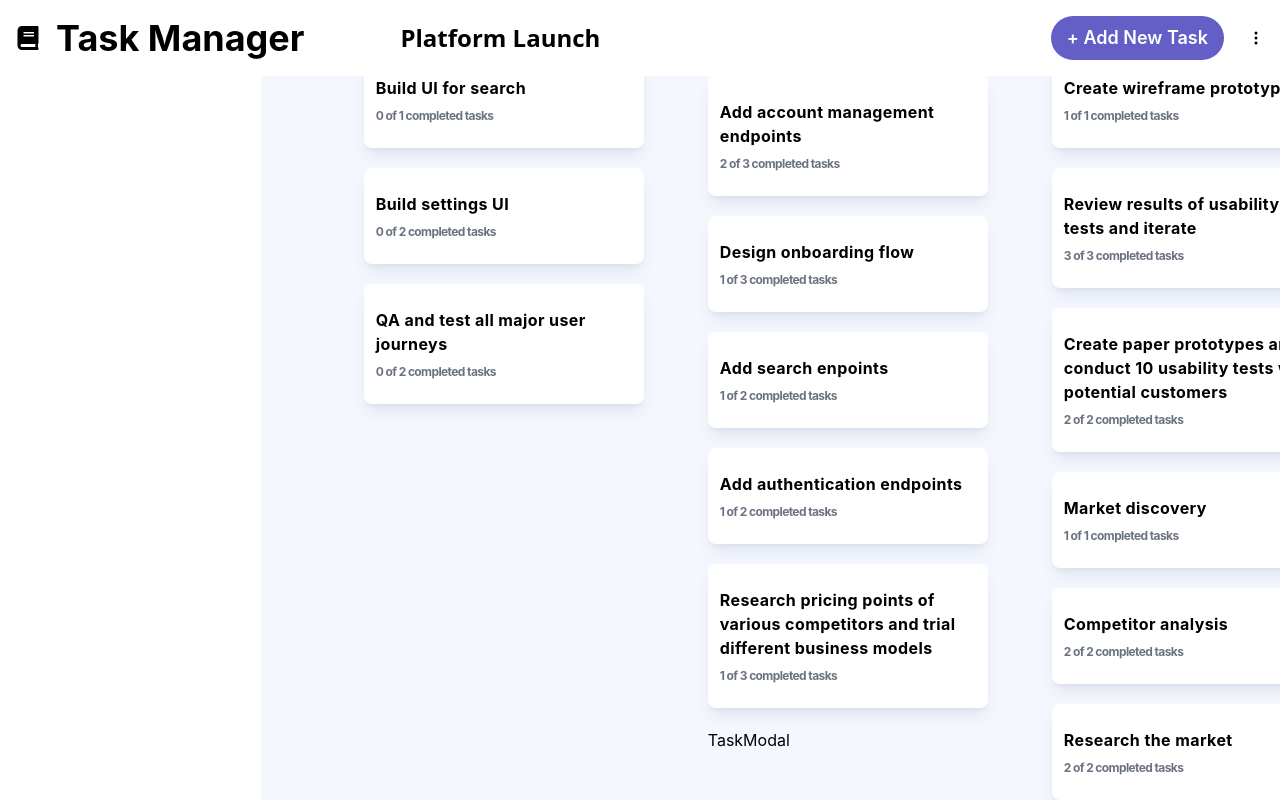
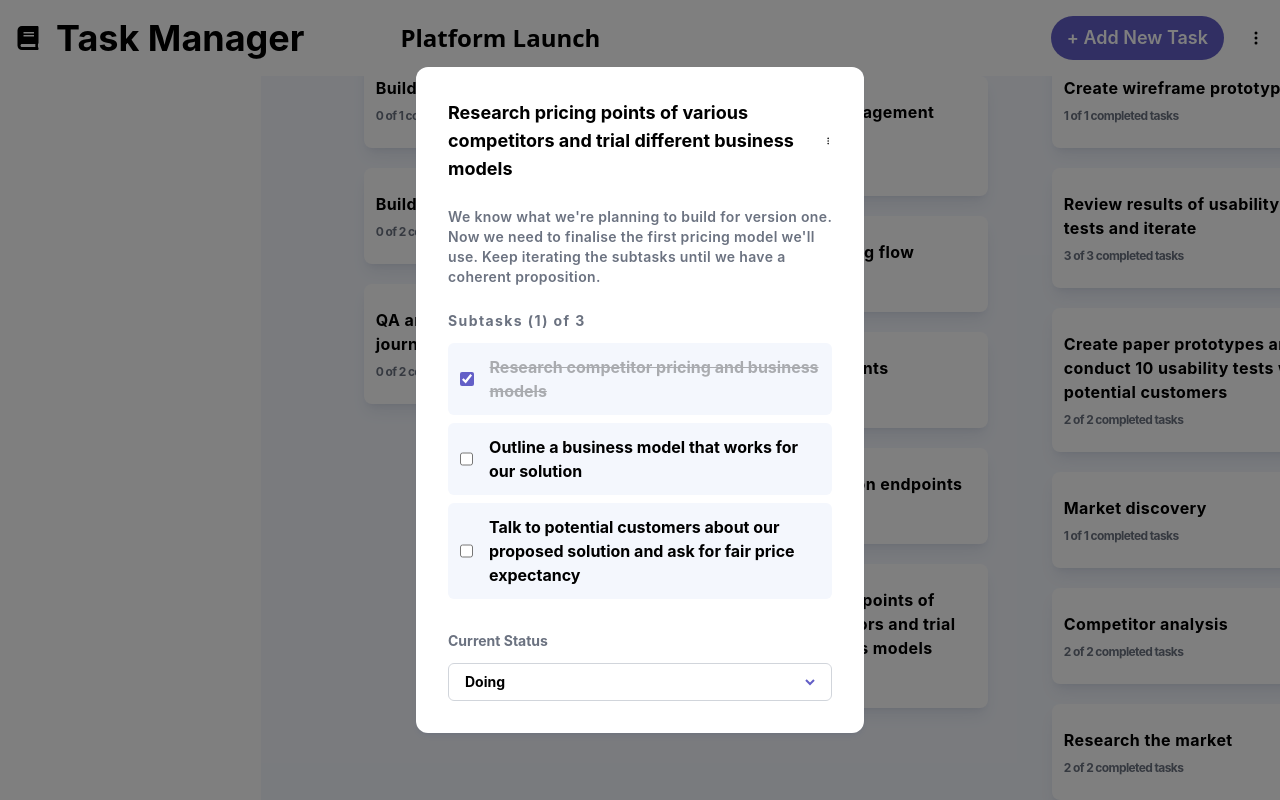
Before and after one commit to rjrocks1908/TaskManager_MERN, a React (Vite) app: page / in a window 1280 px wide. Both pictures are taken after a click on the element 847 px from the left and 636 px from the top of the page. Built offline with nearby package versions, Linux system fonts and the light colour scheme.

Commit message:
add task modal and edit task in home screen

```diff
--- /dev/null
+++ b/src/components/Subtask.jsx
@@ -0,0 +1,33 @@
+import React from "react";
+import { useDispatch, useSelector } from "react-redux";
+import { setSubtaskCompleted } from "../store/boardSlice";
+
+function Subtask({ index, taskIndex, colIndex }) {
+  const dispatch = useDispatch();
+  const boards = useSelector((state) => state.boards);
+  const board = boards.find((board) => board.isActive);
+  const columns = board.columns;
+  const col = columns.find((col, index) => index === colIndex);
+  const task = col.tasks.find((task, index) => index === taskIndex);
+  const subtasks = task.subtasks;
+  const subtask = subtasks.find((subtask, i) => i === index);
+  const checked = subtask.isCompleted;
+
+  const onChange = () => {
+    dispatch(setSubtaskCompleted({ index, taskIndex, colIndex }));
+  };
+
+  return (
+    <div className="w-full flex hover:bg-[#635fc740] dark:hover:bg-[#635fc740] rounded-md relative items-center justify-start dark:bg-[#20212c] p-3 gap-4 bg-[#f4f7fd]">
+      <input
+        type="checkbox"
+        className="w-4 h-4 accent-[#635fc7] cursor-pointer"
+        checked={checked}
+        onChange={onChange}
+      />
+      <p className={checked && "line-through opacity-30"}>{subtask.title}</p>
+    </div>
+  );
+}
+
+export default Subtask;
--- a/src/components/Task.jsx
+++ b/src/components/Task.jsx
@@ -25,7 +25,7 @@
         onClick={() => {
           setIsTaskModelOpen(true);
         }}
-        className="w-[280px] first:my-5 rounded-lg bg-white dark:bg[#2b2c37] shadow-[#364e7e1a] py-6 px-3 shadow-lg hover:text-[#635fc7] dark:text-white dark:hover:text-[#635fc7] cursor-pointer"
+        className="w-[280px] first:my-5 rounded-lg bg-white dark:bg-[#2b2c37] shadow-[#364e7e1a] py-6 px-3 shadow-lg hover:text-[#635fc7] dark:text-white dark:hover:text-[#635fc7] cursor-pointer"
       >
         <p className="font-bold tracking-wide">{task.title}</p>
 
@@ -34,7 +34,13 @@
         </p>
       </div>
 
-      {isTaskModelOpen && <TaskModal />}
+      {isTaskModelOpen && (
+        <TaskModal
+          colIndex={colIndex}
+          taskIndex={taskIndex}
+          setIsTaskModelOpen={setIsTaskModelOpen}
+        />
+      )}
     </div>
   );
 }
--- a/src/modals/AddEditTaskModal.jsx
+++ b/src/modals/AddEditTaskModal.jsx
@@ -9,6 +9,7 @@
   device,
   setOpenAddEditTask,
   prevColIndex = 0,
+  setIsTaskModalOpen,
   taskIndex,
 }) {
   const [title, setTitle] = useState("");
@@ -25,8 +26,26 @@
   );
   const columns = board.columns;
   const col = columns.find((col, index) => index === prevColIndex);
+  const task = col?.tasks.find((task, index) => index === taskIndex);
+
   const [status, setStatus] = useState(columns[prevColIndex].name);
   const [newColIndex, setNewColIndex] = useState(prevColIndex);
+  const [isFirstLoad, setIsFirstLoad] = useState(true);
+
+  if (type === "edit" && isFirstLoad) {
+    setSubtasks(
+      task.subtasks.map((subtask) => {
+        return {
+          ...subtask,
+          id: uuidv4(),
+        };
+      })
+    );
+
+    setTitle(task.title);
+    setDescription(task.description);
+    setIsFirstLoad(false);
+  }
 
   const onSubtaskDelete = (id) => {
     setSubtasks((prevState) =>
--- a/src/modals/TaskModal.jsx
+++ b/src/modals/TaskModal.jsx
@@ -1,9 +1,148 @@
-import React from 'react'
+import React, { useState } from "react";
+import { useDispatch, useSelector } from "react-redux";
+import { IoEllipsisVertical } from "react-icons/io5";
+import ElipsisMenu from "../components/ElipsisMenu";
+import Subtask from "../components/Subtask";
+import { deleteTask, setTaskStatus } from "../store/boardSlice";
+import DeleteModal from "./DeleteModal";
+import AddEditTaskModal from "./AddEditTaskModal";
 
-function TaskModal() {
+function TaskModal({ colIndex, taskIndex, setIsTaskModelOpen }) {
+  const dispatch = useDispatch();
+  const boards = useSelector((state) => state.boards);
+  const board = boards.find((board) => board.isActive);
+  const columns = board.columns;
+  const col = columns.find((col, index) => index === colIndex);
+  const task = col.tasks.find((task, index) => index === taskIndex);
+  const subtasks = task.subtasks;
+
+  let completed = 0;
+  subtasks.forEach((subtask) => {
+    if (subtask.isCompleted) {
+      completed++;
+    }
+  });
+
+  const [status, setStatus] = useState(task.status);
+  const [newColIndex, setNewColIndex] = useState(columns.indexOf(col));
+  const [elipsisMenuOpen, setElipsisMenuOpen] = useState(false);
+  const [isDeleteModalOpen, setIsDeleteModalOpen] = useState(false);
+  const [isAddTaskModalOpen, setIsAddTaskModalOpen] = useState(false);
+
+  const setOpenEditModel = () => {
+    setIsAddTaskModalOpen(true);
+    setElipsisMenuOpen(false);
+  };
+
+  const setOpenDeleteModel = () => {
+    setElipsisMenuOpen(false);
+    setIsDeleteModalOpen(true);
+  };
+
+  const onChange = (e) => {
+    setStatus(e.target.value);
+    setNewColIndex(e.target.selectedIndex);
+  };
+
+  const onClose = (e) => {
+    if (e.target !== e.currentTarget) {
+      return;
+    }
+
+    dispatch(setTaskStatus({ taskIndex, colIndex, newColIndex, status }));
+    setIsTaskModelOpen(false);
+  };
+
+  const onDeleteBtnClick = (e) => {
+    dispatch(deleteTask({ taskIndex, colIndex }));
+    setIsTaskModelOpen(false);
+    setIsDeleteModalOpen(false);
+  };
+
   return (
-    <div>TaskModal</div>
-  )
+    <div
+      onClick={onClose}
+      className="fixed right-0 left-0 top-0 px-2 py-4 overflow-scroll scrollbar-hide z-50 bottom-0 justify-center items-center flex bg-[#00000080]"
+    >
+      {/* Modal Section */}
+      <div className="scrollbar-hide overflow-y-scroll max-h-[95vh] my-auto bg-white dark:bg-[#2b2c37] text-black dark:text-white font-bold shadow-md shadow-[#364e7e1a] max-w-md mx-auto w-full px-8 py-8 rounded-xl">
+        <div className="relative flex justify-between w-full items-center">
+          <h1 className="text-lg">{task.title}</h1>
+          <IoEllipsisVertical
+            className="cursor-pointer h-6"
+            onClick={() => {
+              setElipsisMenuOpen((state) => !state);
+            }}
+          />
+
+          {elipsisMenuOpen && (
+            <ElipsisMenu
+              setOpenEditModel={setOpenEditModel}
+              setOpenDeleteModel={setOpenDeleteModel}
+              type={"Task"}
+            />
+          )}
+        </div>
+
+        <p className="text-gray-500 font-semibold tracking-wide text-sm pt-6">
+          {task.description}
+        </p>
+
+        <p className="pt-6 text-gray-500 tracking-widest text-sm">
+          Subtasks ({completed}) of {subtasks.length}
+        </p>
+
+        {/* Subtasks Section */}
+        <div className="mt-3 space-y-2">
+          {subtasks.map((subtask, index) => (
+            <Subtask
+              index={index}
+              taskIndex={taskIndex}
+              colIndex={colIndex}
+              key={index}
+            />
+          ))}
+        </div>
+
+        {/* Current Status Section */}
+        <div className="mt-8 flex flex-col space-y-3">
+          <label htmlFor="" className="text-sm dark:text-white text-gray-500">
+            Current Status
+          </label>
+          <select
+            className="select-status flex-grow px-4 py-2 rounded-md text-sm bg-transparent focus:border-0 border border-gray-300 focus:outline-[#645fc7] outline-none"
+            value={status}
+            onChange={onChange}
+          >
+            {columns.map((col, index) => (
+              <option className="status-option" key={index}>
+                {col.name}
+              </option>
+            ))}
+          </select>
+        </div>
+      </div>
+
+      {isDeleteModalOpen && (
+        <DeleteModal
+          setIsDeleteModalOpen={setIsDeleteModalOpen}
+          onDeleteBtnClick={onDeleteBtnClick}
+          title={task.title}
+          type={"task"}
+        />
+      )}
+
+      {isAddTaskModalOpen && (
+        <AddEditTaskModal
+          setOpenAddEditTask={setIsAddTaskModalOpen}
+          type={"edit"}
+          taskIndex={taskIndex}
+          prevColIndex={colIndex}
+          setIsTaskModalOpen={setIsTaskModelOpen}
+        />
+      )}
+    </div>
+  );
 }
 
-export default TaskModal
+export default TaskModal;
```
